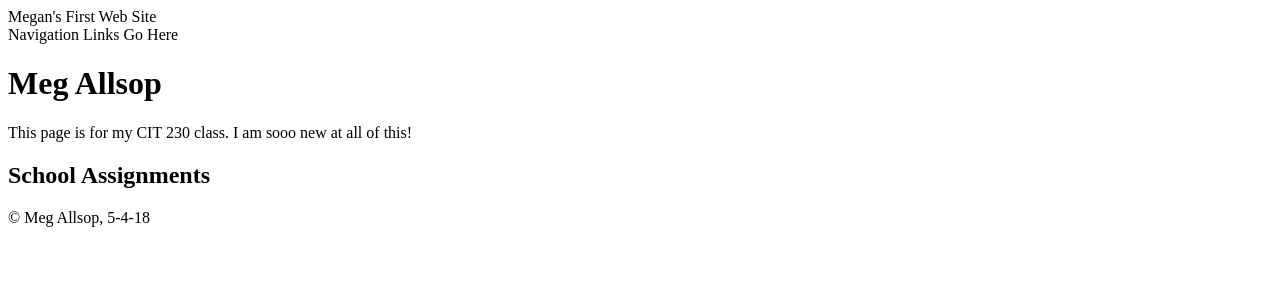
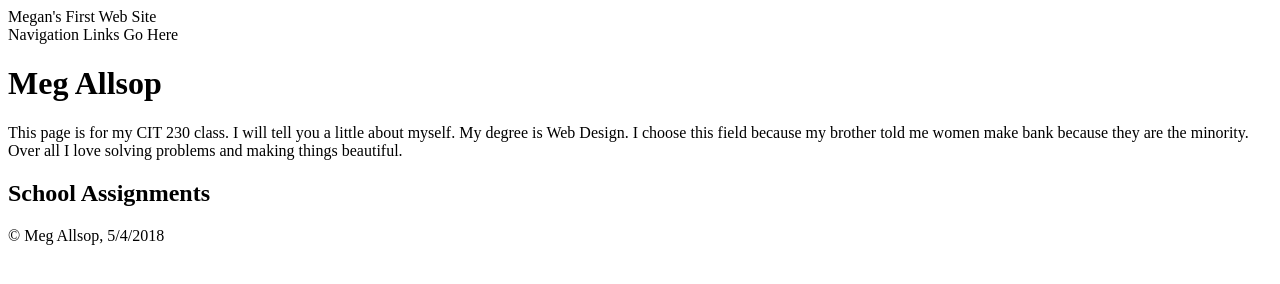
Before and after one commit to megan-allsop/megan-allsop.github.io, a plain HTML site: page indext.html.two.html in a window 1280 px wide. Drawn offline with Linux system fonts and the light colour scheme.

Commit message:
updated bio

```diff
--- a/indext.html.two.html
+++ b/indext.html.two.html
@@ -14,11 +14,13 @@
     <nav>Navigation Links Go Here</nav>
     <main>
         <h1>Meg Allsop</h1>
-        <p>This page is for my CIT 230 class. I am sooo new at all of this!</p>
+        <p>This page is for my CIT 230 class. I will tell you a little about myself. My degree is Web Design. I choose this
+            field because my brother told me women make bank because they are the minority. Over all I love solving problems
+            and making things beautiful.</p>
         <h2>School Assignments</h2>
     </main>
     <footer>
-        <p>&copy; Meg Allsop, 5-4-18</p>
+        <p>&copy; Meg Allsop, 5/4/2018</p>
     </footer>
 </body>
 
```
